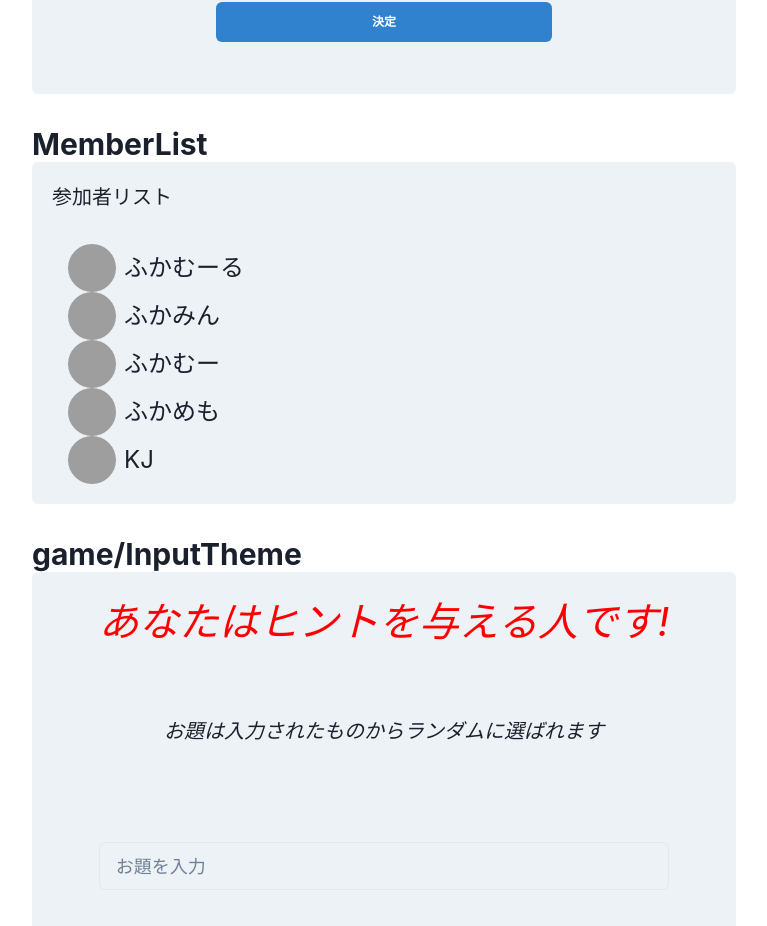
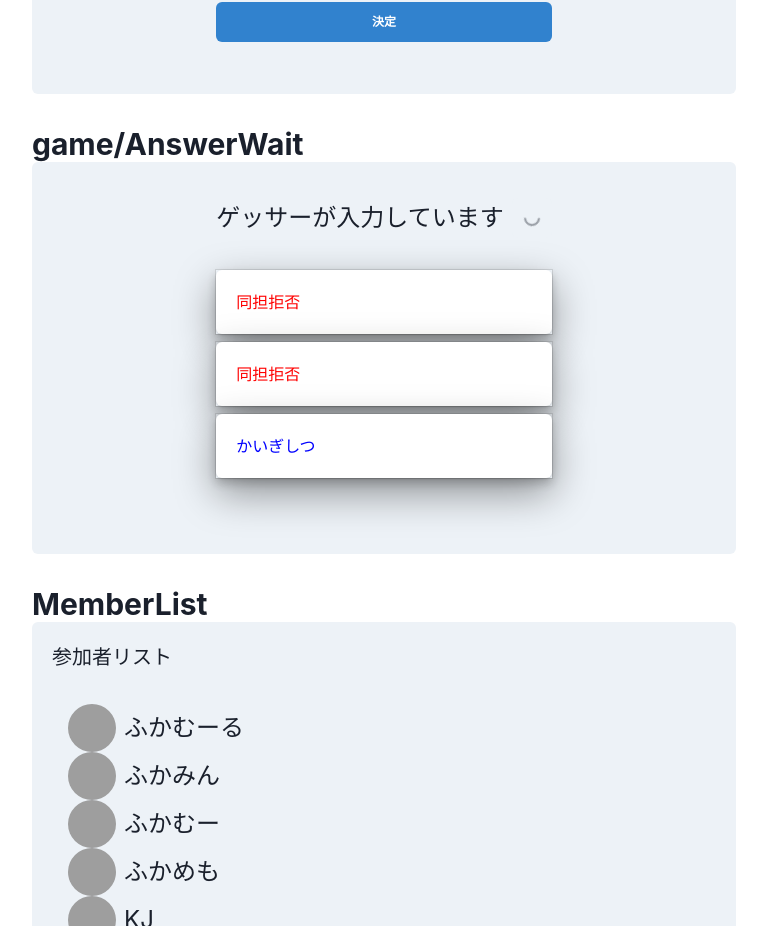
Before and after one commit to hacku-chamomilla/doutankyohi-front-end, a Next.js app: page /components in a window 1280 px wide. Shown: the part 6298-7224 px from the top of the page, without its empty margins (256-1023 px from the left). Built offline with nearby package versions, Linux system fonts and the light colour scheme; grey boxes are pictures that could not be loaded.

Commit message:
feat: ゲッサー回答中のヒントホルダーの待機画面

```diff
--- a/pages/components.tsx
+++ b/pages/components.tsx
@@ -20,6 +20,7 @@ import { PageBackIcon } from "@/components/common/PageBackIcon";
 import { HSpacer, VSpacer } from "@/components/common/Spacer";
 import { DeleteHintList } from "@/components/DeleteHintList";
 import { Answer } from "@/components/game/Answer";
+import { AnswerWait } from "@/components/game/AnswerWait";
 import { DeleteHintOtherMasterUI } from "@/components/game/DeleteHintOtherMasterUI";
 import { DiscussJudgeAns } from "@/components/game/DiscussJudgeAns";
 import { HowToDecideTheme } from "@/components/game/HowToDecideTheme";
@@ -261,6 +262,15 @@ const Component: NextPage = () => {
             </CardBody>
           </Card>
 
+          {/* game/AnswerWait */}
+          <VSpacer size={8} />
+          <Heading size="lg">game/AnswerWait</Heading>
+          <Card variant="filled">
+            <CardBody>
+              <AnswerWait hintList={exampleAnswerHintList} setStep={setStep} />
+            </CardBody>
+          </Card>
+
           {/* MemberList */}
           <VSpacer size={8} />
           <Heading size="lg">MemberList</Heading>
--- /dev/null
+++ b/src/components/game/AnswerWait.tsx
@@ -0,0 +1,56 @@
+import React, { Dispatch, SetStateAction } from "react";
+
+import { SpinnerIcon } from "@chakra-ui/icons";
+import {
+  Button,
+  Card,
+  CardBody,
+  Center,
+  HStack,
+  Icon,
+  Text,
+  VStack,
+} from "@chakra-ui/react";
+
+import { VSpacer } from "@/components/common/Spacer";
+
+type Props = {
+  setStep: Dispatch<SetStateAction<number>>;
+  hintList: {
+    key: string;
+    hint: string;
+    isDelete: boolean;
+  }[];
+};
+
+export const AnswerWait = ({ hintList }: Props) => {
+  return (
+    <>
+      <VSpacer size={4} />
+      <Center>
+        <VStack align="hint">
+          <HStack>
+            <Text fontSize={24}>ゲッサーが入力しています</Text>
+            <Button isLoading colorScheme="gray"></Button>
+          </HStack>
+          <VSpacer size={4} />
+          {hintList.map((hint, i) => {
+            return (
+              <Card key={i}>
+                <CardBody boxShadow={"dark-lg"}>
+                  {hint.isDelete ? (
+                    <Text color={"red"}>{"同担拒否"}</Text>
+                  ) : (
+                    <Text color={"blue"}>{hint.hint}</Text>
+                  )}
+                </CardBody>
+              </Card>
+            );
+          })}
+
+          <VSpacer size={12} />
+        </VStack>
+      </Center>
+    </>
+  );
+};
```
